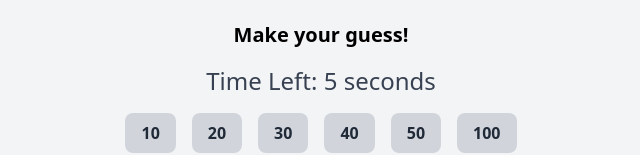
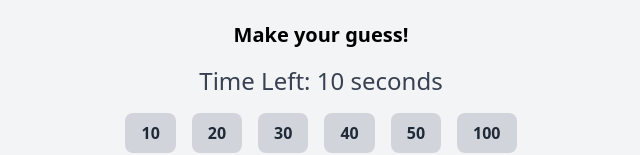
Before and after one commit to KalarTrade/demogame, a Next.js app: page / in a window 1280 px wide. Shown: the part 339-494 px from the top of the page, without its empty margins (319-959 px from the left). Built offline with nearby package versions, Linux system fonts and the light colour scheme.

Commit message:
Update AB.tsx

```diff
--- a/app/components/AB.tsx
+++ b/app/components/AB.tsx
@@ -19,12 +19,29 @@ const AkiBeki = () => {
     const [timeLeft, setTimeLeft] = useState<number>(10); // Timer countdown (10 seconds)
     const [betAmount, setBetAmount] = useState<number | null>(null); // Player's bet amount
     const [playerGuess, setPlayerGuess] = useState<'ekki' | 'bekki' | null>(null); // Stores player's guess
-    const [gameActive, setGameActive] = useState<boolean>(false); // Is the game active?
+    const [isTimerActive, setIsTimerActive] = useState<boolean>(false); // Is the timer active?
 
+    // Effect to handle timer countdown
     useEffect(() => {
-        // Start a new round when the component mounts
-        startNewRound();
-    }, []);
+        if (isTimerActive && timeLeft > 0) {
+            const timer = setTimeout(() => {
+                setTimeLeft((prev) => prev - 1);
+            }, 1000);
+            return () => clearTimeout(timer); // Cleanup timer on component unmount
+        } else if (timeLeft === 0) {
+            evaluateResult(); // Evaluate result when timer ends
+        }
+    }, [timeLeft, isTimerActive]);
+
+    // Start a new round
+    const startNewRound = () => {
+        setCurrentCard(getRandomCard()); // Display a new card
+        setTimeLeft(10); // Reset the timer
+        setPlayerGuess(null); // Clear the player's guess
+        setIsTimerActive(true); // Enable timer
+        setBetAmount(null); // Reset bet amount
+        setResultMessage(''); // Clear the result message
+    };
 
     // Function to get a random card
     function getRandomCard() {
@@ -32,21 +49,9 @@ const AkiBeki = () => {
         return allCards[randomIndex];
     }
 
-    // Function to handle timer countdown
-    useEffect(() => {
-        if (timeLeft === 0) {
-            evaluateResult(); // Evaluate result when timer ends
-        } else if (gameActive) {
-            const timer = setTimeout(() => {
-                setTimeLeft((prev) => prev - 1);
-            }, 1000);
-
-            return () => clearTimeout(timer); // Cleanup timer on component unmount
-        }
-    }, [timeLeft, gameActive]);
-
     // Function to evaluate the result after the timer ends
     const evaluateResult = () => {
+        setIsTimerActive(false); // Disable timer
         if (playerGuess === null) {
             setResultMessage(`Time's up! The card was ${currentCard}. No guess made.`);
             resetRound(); // Reset for the next round
@@ -72,19 +77,8 @@ const AkiBeki = () => {
         resetRound(); // Start a new round after evaluation
     };
 
-    // Start a new round
-    const startNewRound = () => {
-        setCurrentCard(getRandomCard()); // Display a new card
-        setTimeLeft(10); // Reset the timer
-        setPlayerGuess(null); // Clear the player's guess
-        setGameActive(true); // Enable guessing for the new round
-        setBetAmount(null); // Reset bet amount
-        setResultMessage(''); // Clear the result message
-    };
-
     // Reset the round after guess or timer expiration
     const resetRound = () => {
-        // Prepare for the next round
         setTimeout(() => {
             startNewRound(); // Start a new round
         }, 1000); // 1-second delay before resetting the round
@@ -104,7 +98,6 @@ const AkiBeki = () => {
         }
 
         setPlayerGuess(guess); // Store the player's guess
-        setGameActive(false); // Disable further guessing until the round ends
     };
 
     return (
@@ -133,20 +126,20 @@ const AkiBeki = () => {
 
             <div className="flex space-x-6 mb-4">
                 <button
-                    className={`bg-red-500 text-white font-semibold py-3 px-6 rounded-lg shadow-lg hover:bg-red-600 transition duration-300 ${(!gameActive || balance === 0 || betAmount === null) &&
+                    className={`bg-red-500 text-white font-semibold py-3 px-6 rounded-lg shadow-lg hover:bg-red-600 transition duration-300 ${(!isTimerActive || balance === 0 || betAmount === null) &&
                         'opacity-50 cursor-not-allowed'
                         }`}
                     onClick={() => handleGuess('ekki')}
-                    disabled={!gameActive || balance === 0 || betAmount === null}
+                    disabled={!isTimerActive || balance === 0 || betAmount === null}
                 >
                     Ekki
                 </button>
                 <button
-                    className={`bg-blue-500 text-white font-semibold py-3 px-6 rounded-lg shadow-lg hover:bg-blue-600 transition duration-300 ${(!gameActive || balance === 0 || betAmount === null) &&
+                    className={`bg-blue-500 text-white font-semibold py-3 px-6 rounded-lg shadow-lg hover:bg-blue-600 transition duration-300 ${(!isTimerActive || balance === 0 || betAmount === null) &&
                         'opacity-50 cursor-not-allowed'
                         }`}
                     onClick={() => handleGuess('bekki')}
-                    disabled={!gameActive || balance === 0 || betAmount === null}
+                    disabled={!isTimerActive || balance === 0 || betAmount === null}
                 >
                     Bekki
                 </button>
```
